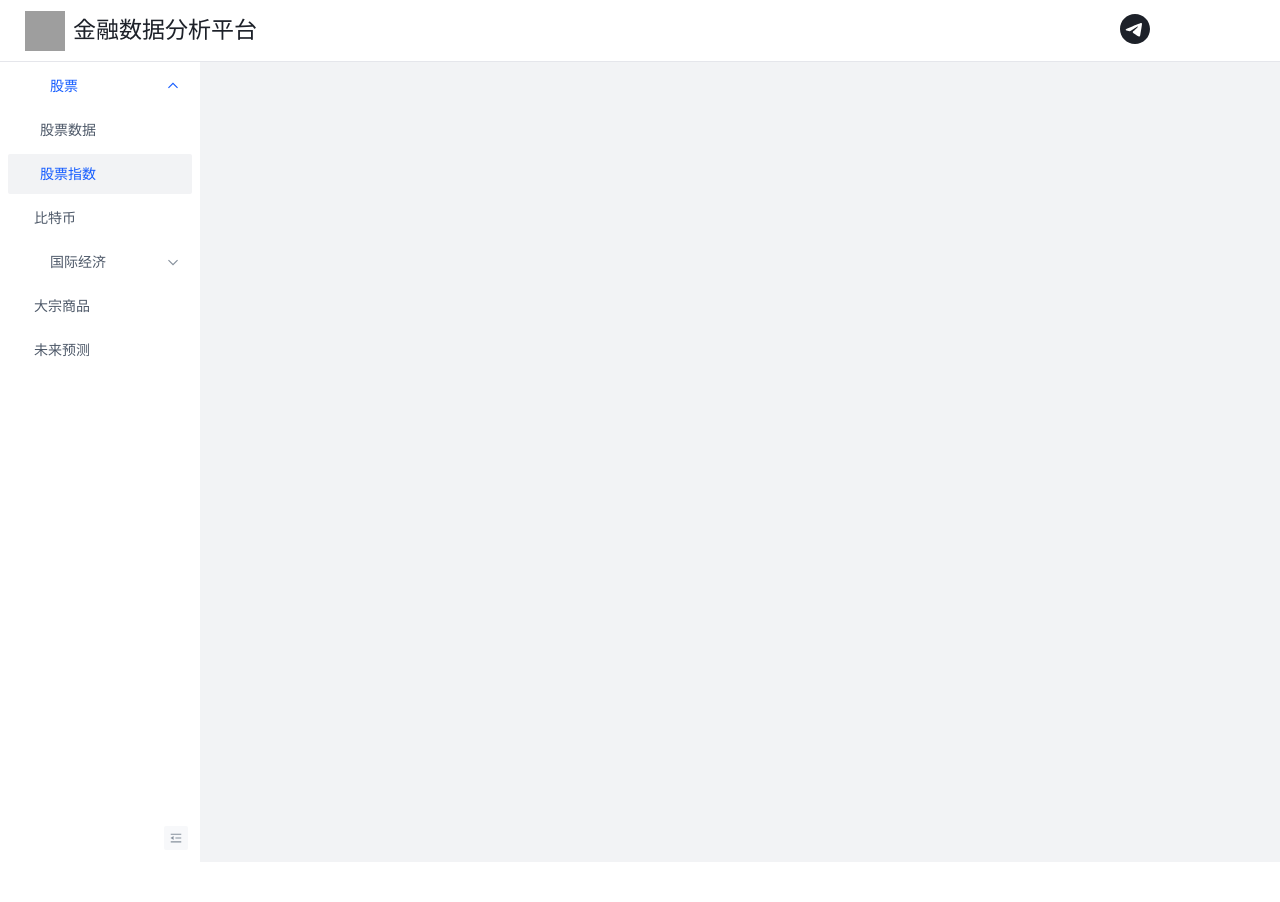
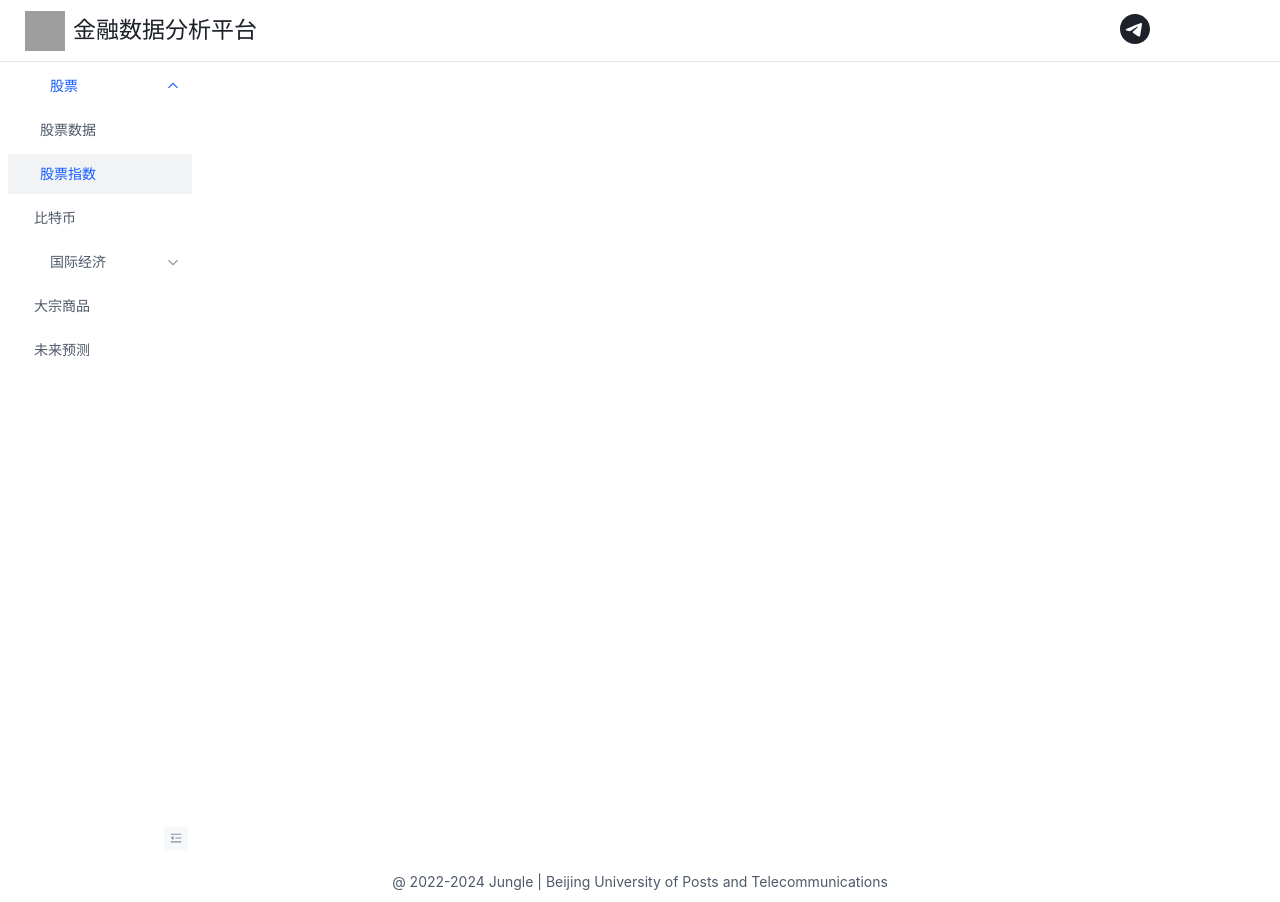
Before and after one commit to Jungle430/FinancialDataAnalysisWeb, a Vue app: page / in a window 1280 px wide. Before the commit the page ends 862 px from the top, so only its background shows below. Built offline with nearby package versions, Linux system fonts and the light colour scheme; grey boxes are pictures that could not be loaded; some icons are missing; the HTML template or start-up script is replaced by a standard one.

Commit message:
feat(*): add footer

```diff
--- a/components.d.ts
+++ b/components.d.ts
@@ -14,6 +14,7 @@ declare module 'vue' {
     ElFormItem: typeof import('element-plus/es')['ElFormItem']
     ElInput: typeof import('element-plus/es')['ElInput']
     ElTooltip: typeof import('element-plus/es')['ElTooltip']
+    Footer: typeof import('./src/components/Footer.vue')['default']
     HelloWorld: typeof import('./src/components/HelloWorld.vue')['default']
     IconCommunity: typeof import('./src/components/icons/IconCommunity.vue')['default']
     IconDocumentation: typeof import('./src/components/icons/IconDocumentation.vue')['default']
--- /dev/null
+++ b/src/components/Footer.vue
@@ -0,0 +1,18 @@
+<script lang="ts" setup>
+</script>
+
+<template>
+  <a-layout-footer class="footer">@ 2022-2024 Jungle | Beijing University of Posts and
+    Telecommunications</a-layout-footer>
+</template>
+
+<style lang="less" scoped>
+.footer {
+  display: flex;
+  align-items: center;
+  justify-content: center;
+  height: 40px;
+  color: var(--color-text-2);
+  text-align: center;
+}
+</style>
--- a/src/components/SideBar.vue
+++ b/src/components/SideBar.vue
@@ -3,7 +3,7 @@ import { IconApps } from '@arco-design/web-vue/es/icon';
 </script>
 
 <template>
-  <div class="sidebar">
+  <div class="tab-bar-container">
     <a-menu :style="{ width: '200px', height: '100vh' }" :default-open-keys="['0']" :default-selected-keys="['0_1']"
       show-collapse-button>
       <a-sub-menu key="0">
@@ -26,12 +26,47 @@ import { IconApps } from '@arco-design/web-vue/es/icon';
   </div>
 </template>
 
-<style scoped>
-.sidebar {
-  box-sizing: border-box;
-  width: 100%;
-  height: fit-content;
+<style scoped lang="less">
+.tab-bar-container {
   position: relative;
-  background-color: var(--color-neutral-2);
+  background-color: var(--color-bg-2);
+
+  .tab-bar-box {
+    display: flex;
+    padding: 0 0 0 20px;
+    background-color: var(--color-bg-2);
+    border-bottom: 1px solid var(--color-border);
+
+    .tab-bar-scroll {
+      height: 32px;
+      flex: 1;
+      overflow: hidden;
+
+      .tags-wrap {
+        padding: 4px 0;
+        height: 48px;
+        white-space: nowrap;
+        overflow-x: auto;
+
+        :deep(.arco-tag) {
+          display: inline-flex;
+          align-items: center;
+          margin-right: 6px;
+          cursor: pointer;
+
+          &:first-child {
+            .arco-tag-close-btn {
+              display: none;
+            }
+          }
+        }
+      }
+    }
+  }
+
+  .tag-bar-operation {
+    width: 100px;
+    height: 32px;
+  }
 }
 </style>
--- a/src/views/Home/index.vue
+++ b/src/views/Home/index.vue
@@ -1,12 +1,14 @@
 <script lang="ts" setup>
 import SideBar from '@/components/SideBar.vue';
 import TopBar from '@/components/TopBar.vue';
+import Footer from '@/components/Footer.vue';
 </script>
 
 <template>
   <div>
     <TopBar />
-    <SideBar />
+    <SideBar :style="{ width: '15%' }" />
+    <Footer />
   </div>
 </template>
 
```
